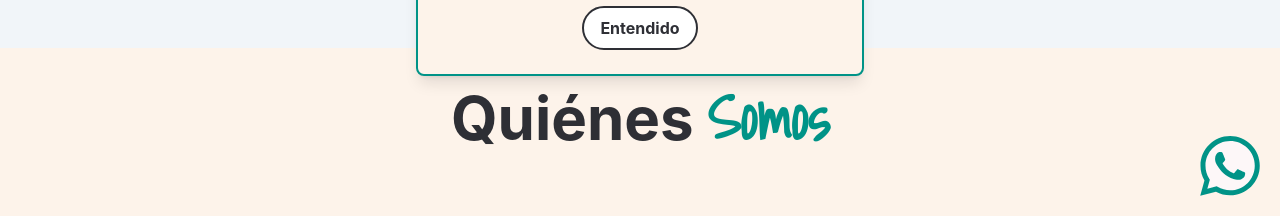
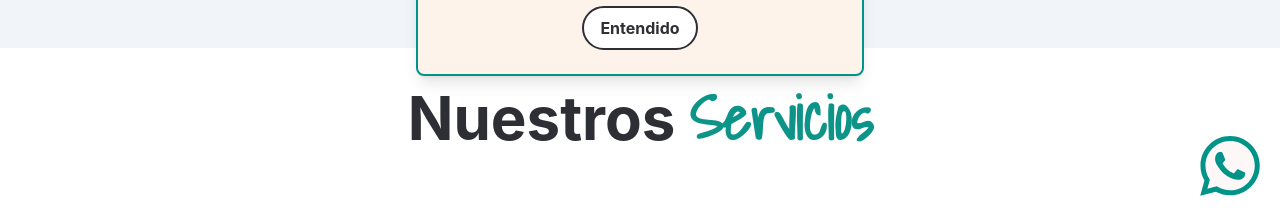
Before and after one commit to bohaz/petfashion, a React (Create React App) app: page / in a window 1280 px wide. Shown: the part 584-800 px from the top of the page. Built offline with nearby package versions, Linux system fonts and the light colour scheme.

Commit message:
Update the home page

```diff
--- a/src/pages/HomePage.jsx
+++ b/src/pages/HomePage.jsx
@@ -11,8 +11,8 @@ function HomePage() {
   return (
     <Box>
 
+      <Servicios />
       <About />
-      <Servicios />
       <Instagram />
       <Opiniones />
       <Visitanos />
```
